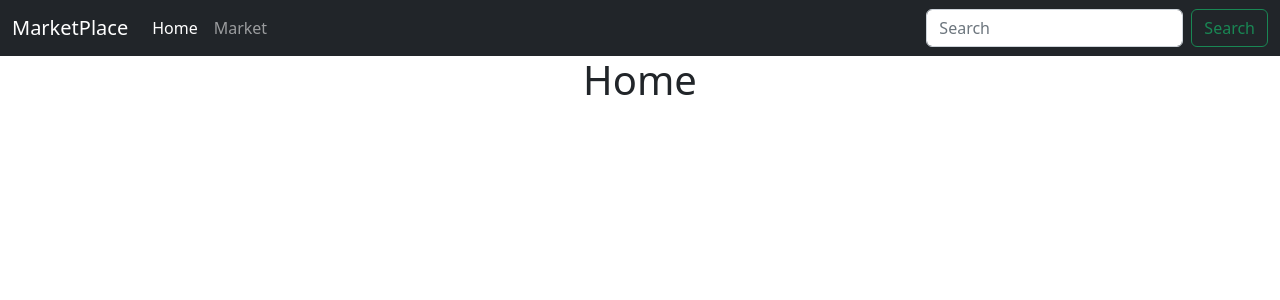
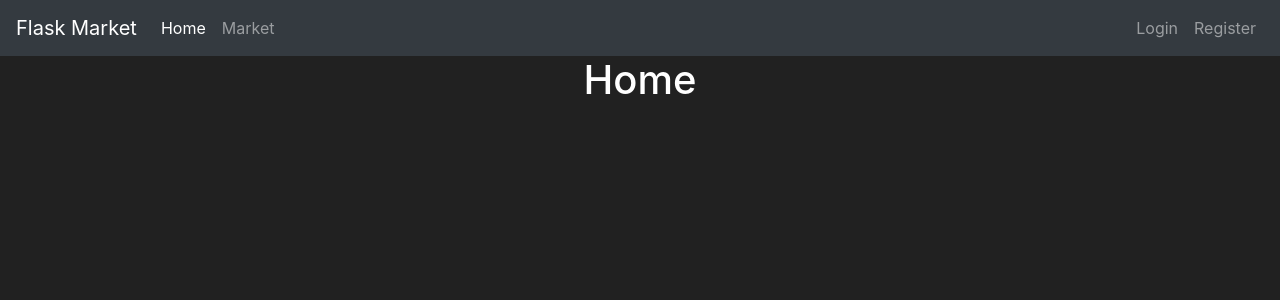
Before and after one commit to mfarzamalam/Flask-Market, a Flask app: page / in a window 1280 px wide. Shown: the top 300 px of the page. Run offline with Flask 2, Linux system fonts and the light colour scheme; some libraries are stand-ins or nearby versions.

Commit message:
added forms and created register page

```diff
--- a/market/__init__.py
+++ b/market/__init__.py
@@ -4,6 +4,7 @@ from flask_sqlalchemy import SQLAlchemy
 
 app = Flask(__name__)
 app.config['SQLALCHEMY_DATABASE_URI'] = 'sqlite:///market.db'
+app.config['SECRET_KEY'] = 'ASD12EADASD21'
 db = SQLAlchemy(app)
 
 
--- a/market/templates/base.html
+++ b/market/templates/base.html
@@ -1,42 +1,64 @@
 <!doctype html>
 <html lang="en">
    <head>
+      <!-- Required meta tags -->
       <meta charset="utf-8">
-    <meta name="viewport" content="width=device-width, initial-scale=1">
-    <title>{% block title %}{% endblock title %} Page</title>
-    <link href="https://cdn.jsdelivr.net/npm/bootstrap@5.2.0/dist/css/bootstrap.min.css" rel="stylesheet" integrity="sha384-gH2yIJqKdNHPEq0n4Mqa/HGKIhSkIHeL5AyhkYV8i59U5AR6csBvApHHNl/vI1Bx" crossorigin="anonymous">
+      <meta name="viewport" content="width=device-width, initial-scale=1, shrink-to-fit=no">
+      <!-- Bootstrap CSS -->
+      <link rel="stylesheet" href="https://cdn.jsdelivr.net/npm/bootstrap@4.5.3/dist/css/bootstrap.min.css" integrity="sha384-TX8t27EcRE3e/ihU7zmQxVncDAy5uIKz4rEkgIXeMed4M0jlfIDPvg6uqKI2xXr2" crossorigin="anonymous">
+      <title>
+          {% block title %}
+
+          {% endblock %}
+      </title>
    </head>
    <body>
-    <nav class="navbar navbar-expand-lg bg-dark navbar-dark">
-        <div class="container-fluid">
-          <a class="navbar-brand" href="{{ url_for('home_page') }}">MarketPlace</a>
-          <button class="navbar-toggler" type="button" data-bs-toggle="collapse" data-bs-target="#navbarSupportedContent" aria-controls="navbarSupportedContent" aria-expanded="false" aria-label="Toggle navigation">
+    <nav class="navbar navbar-expand-md navbar-dark bg-dark">
+      <a class="navbar-brand" href="#">Flask Market</a>
+      <button class="navbar-toggler" type="button" data-toggle="collapse" data-target="#navbarNav">
         <span class="navbar-toggler-icon"></span>
       </button>
-          <div class="collapse navbar-collapse" id="navbarSupportedContent">
-            <ul class="navbar-nav me-auto mb-2 mb-lg-0">
-              <li class="nav-item">
-                <a class="nav-link active" aria-current="page" href="{{ url_for('home_page') }}">Home</a>
+      <div class="collapse navbar-collapse" id="navbarNav">
+        <ul class="navbar-nav mr-auto">
+            <li class="nav-item active">
+                <a class="nav-link" href="{{ url_for('home_page') }}">Home <span class="sr-only">(current)</span></a>
             </li>
             <li class="nav-item">
                 <a class="nav-link" href="{{ url_for('market_page') }}">Market</a>
             </li>
         </ul>
-            <form class="d-flex" role="search">
-              <input class="form-control me-2" type="search" placeholder="Search" aria-label="Search">
-              <button class="btn btn-outline-success" type="submit">Search</button>
-            </form>
-          </div>
+        <ul class="navbar-nav">
+            <li class="nav-item">
+                <a class="nav-link" href="#">Login</a>
+            </li>
+            <li class="nav-item">
+                <a class="nav-link" href="{{ url_for('register_page') }}">Register</a>
+            </li>
+        </ul>
       </div>
     </nav>
-
       <div class="text-center">
         <h1> {% block heading %}{% endblock heading %} </h1>
       </div>
 
-      {% block content %}{% endblock content %}
+      {% block content %}
+
+      {% endblock %}
+      <!-- Future Content here -->
 
 
-    <script src="https://cdn.jsdelivr.net/npm/bootstrap@5.2.0/dist/js/bootstrap.bundle.min.js" integrity="sha384-A3rJD856KowSb7dwlZdYEkO39Gagi7vIsF0jrRAoQmDKKtQBHUuLZ9AsSv4jD4Xa" crossorigin="anonymous"></script>
+
+      <!-- Optional JavaScript -->
+      <!-- jQuery first, then Popper.js, then Bootstrap JS -->
+      <script src='https://kit.fontawesome.com/a076d05399.js'></script>
+      <script src="https://code.jquery.com/jquery-3.5.1.slim.min.js" integrity="sha384-DfXdz2htPH0lsSSs5nCTpuj/zy4C+OGpamoFVy38MVBnE+IbbVYUew+OrCXaRkfj" crossorigin="anonymous"></script>
+      <script src="https://cdn.jsdelivr.net/npm/popper.js@1.16.1/dist/umd/popper.min.js" integrity="sha384-9/reFTGAW83EW2RDu2S0VKaIzap3H66lZH81PoYlFhbGU+6BZp6G7niu735Sk7lN" crossorigin="anonymous"></script>
+      <script src="https://stackpath.bootstrapcdn.com/bootstrap/4.5.2/js/bootstrap.min.js" integrity="sha384-B4gt1jrGC7Jh4AgTPSdUtOBvfO8shuf57BaghqFfPlYxofvL8/KUEfYiJOMMV+rV" crossorigin="anonymous"></script>
    </body>
+   <style>
+      body {
+      background-color: #212121;
+      color: white
+      }
+   </style>
 </html>
--- a/market/views.py
+++ b/market/views.py
@@ -1,6 +1,7 @@
 from market import app
 from flask import render_template
 from market.models import Item
+from .forms import RegisterForm
 
 
 @app.route('/starter')
@@ -23,3 +24,9 @@ def home_page():
 def market_page():
     items = Item.query.all()
     return render_template('market.html', page_name='market', items=items)
+
+
+@app.route('/register')
+def register_page():
+    form = RegisterForm()
+    return render_template('register.html', form=form)
--- a/requirements.txt
+++ b/requirements.txt
@@ -1,6 +1,7 @@
 click==8.1.3
 Flask==2.1.3
 Flask-SQLAlchemy==2.5.1
+Flask-WTF==1.0.1
 greenlet==1.1.2
 importlib-metadata==4.12.0
 itsdangerous==2.1.2
```
Also changed, not shown: market/forms.py (added, +10 -0 lines), market/templates/register.html (added, +32 -0 lines). Lines whose indentation alone changed are shown as unchanged.
